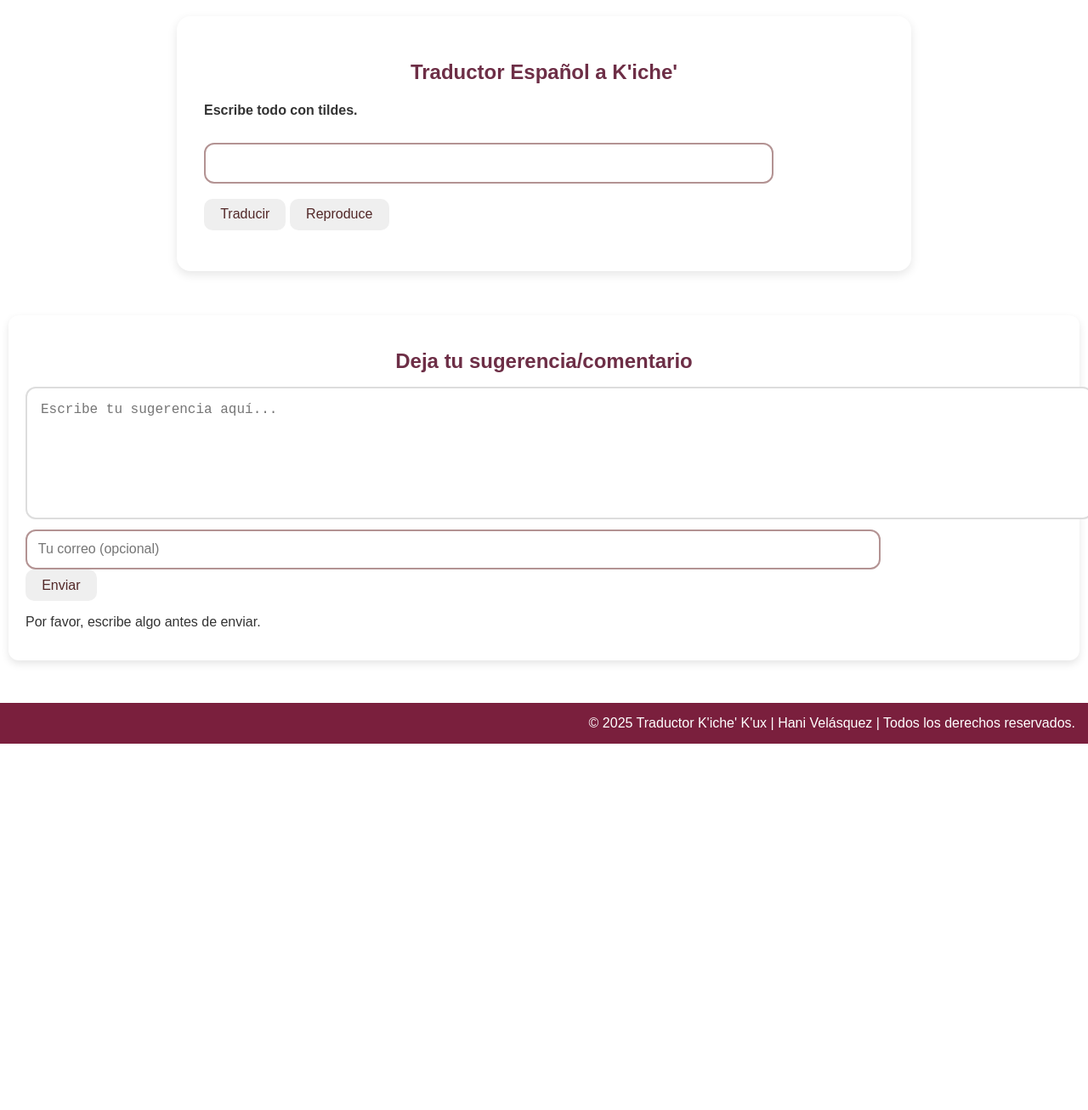
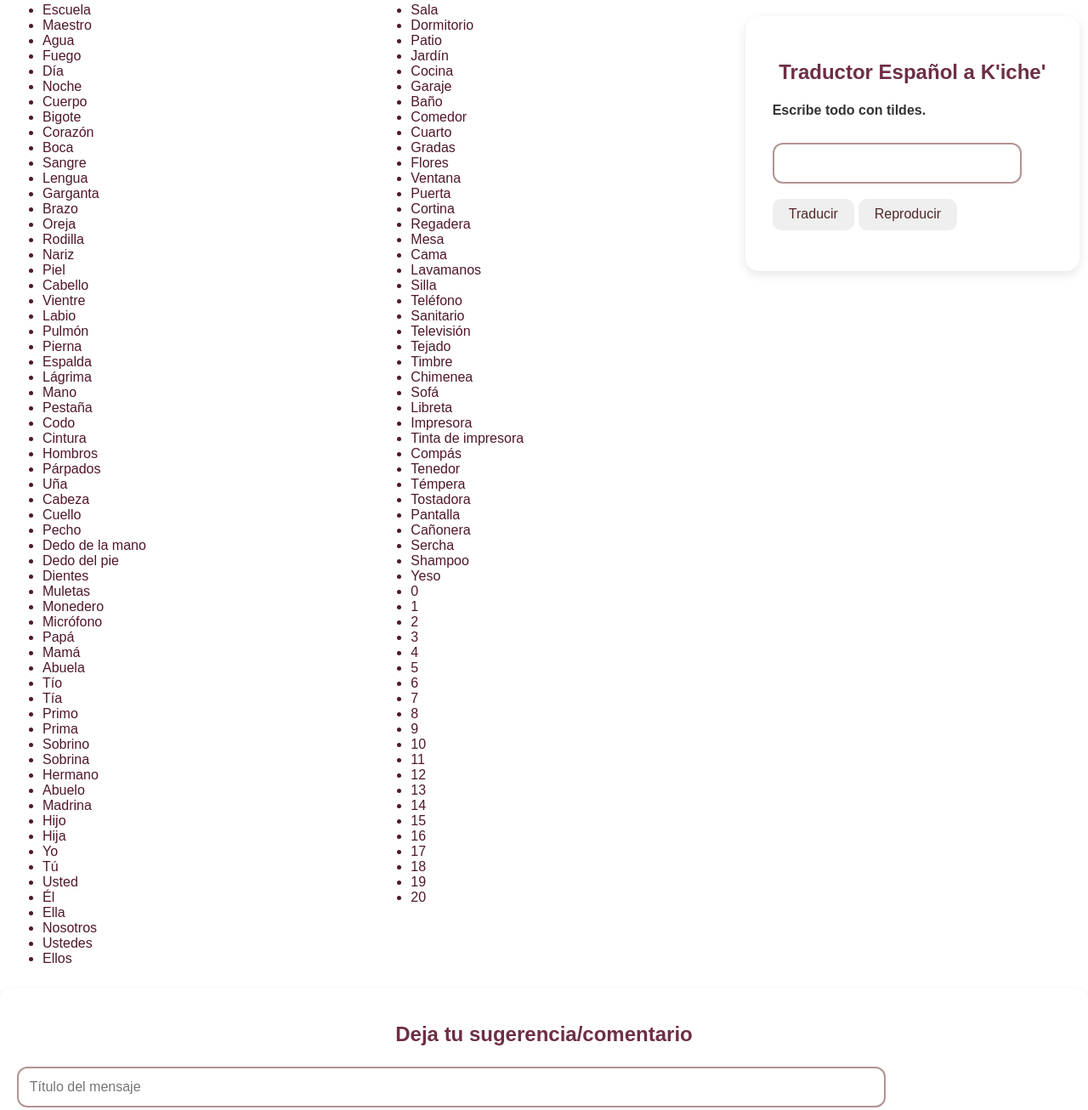
Before and after one commit to hprim/Nuevo_traductor-, a plain HTML site: page traducot.html in a window 1280 px wide. Shown: the part 118-1424 px from the top of the page at 85% size. Before the commit the page ends 993 px from the top, so only its background shows below. Drawn offline with nearby package versions, Linux system fonts and the light colour scheme.

Commit message:
traductor

```diff
--- a/audio.js
+++ /dev/null
@@ -1,8 +0,0 @@
-function reproducir() {
-    const texto = document.getElementById("resultado").textContent;
-    if (texto.trim() !== "") {
-      const speech = new SpeechSynthesisUtterance(texto);
-      speech.lang = "quc-GT";
-      window.speechSynthesis.speak(speech);
-    }
-  }
--- a/traducor.js
+++ b/audio/traducor.js
@@ -1,11 +1,4 @@
 const diccionario = {
-  "tía" : "Ch'utinan",
-  "primo(a)":"Ukab' achalaxik" ,
-  "sobrino(a)":"Ikaq'",
-  "padrino":"Yuwa'chinb'ej, tatyox" ,
-  "hola": "saqarik",
-  "adiós": "chʼabʼej",
-  "comida": "wa",
   "casa": "ja",
   "escuela": "nimajay",
   "maestro": "tijoxel",
@@ -13,10 +6,7 @@ const diccionario = {
   "fuego": "kʼaq",
   "día": "qʼij",
   "noche": "aqʼabʼ",
-  "mamá": "nan",
-  "papá": "Tat" ,
   "cuerpo":"B'aqil, Ch'akul",
-  "hueso":"B'aq",
   "bigote":"Ismachi'",
   "corazón":"Anima'",
   "boca":"Chi'aj",
@@ -24,7 +14,6 @@ const diccionario = {
   "lengua":"Aq'",
   "garaganta": "Qulaj",
   "brazo":"Talab', Teleb'",
-  "ojo":"B'oq'ochaj",
   "oreja":"Xikinaj",
   "rodilla":"Ch'ek",
   "nariz":"Tza'maj",
@@ -99,6 +88,20 @@ const diccionario = {
   "muletas":"Jekb'inb'äl",
   "monedero":"Pwaqb'äl",
   "micrófono":"Taqb'äl",
+  "papá":"Tat",
+  "mamá":"Nan",
+  "abuela":"Nimnan,mam",
+  "tío":"Ch'utitat",
+  "Tía":"Ch'utinan",
+  "primo":"Ukab'achalaxik",
+  "prima":"Ukab'achalaxik",
+  "sobrino":"Ikaq'",
+  "sobrina":"Ikaq'",
+  "hermano":"Achalal",
+  "Abuelo":"Tatanol, mam",
+  "madrina":"Na'chinb'el, yo'x nan",
+  "hijo":"K'ajol",
+  "hija":"Mia'l",
   "0":"Majun",
   "1":"Jun",
   "2":"Kab'",
@@ -121,15 +124,32 @@ const diccionario = {
   "19":"B'elejlajuj",
   "20":"Juk'al"
 };
+let ultimaPalabra = ""; // guardará la última palabra traducida
 
 function traducir() {
   const palabra = document.getElementById("input-word").value.toLowerCase().trim();
   const resultado = document.getElementById("resultado");
+  const btnAudio = document.getElementById("btnAudio");
 
-  if (palabra in diccionario) {
-    resultado.textContent = ` En Kiche' ${palabra} es: "${diccionario[palabra]}"`;
+  if (diccionario[palabra]) {
+    const traduccion = diccionario[palabra];
+    resultado.textContent = `En K'iche' "${palabra}" es: "${traduccion}"`;
+    ultimaPalabra = palabra; // guarda la palabra actual para el audio
+    btnAudio.disabled = false; // habilita el botón de reproducir
   } else {
-    resultado.textContent = " Palabra no encontrada en el diccionario. Asegúrese de que la palabra esté escrita correctamente.";
-    document.getElementById("texto").value = "";
+    resultado.textContent = "Palabra no encontrada. Verifique la ortografía.";
+    btnAudio.disabled = true;
+    ultimaPalabra = "";
   }
 }
+
+// 🎧 Función separada para reproducir audio
+function reproducir() {
+  if (ultimaPalabra) {
+    const audio = new Audio(`audio/${diccionario[ultimaPalabra]}.mp3`);
+
+    audio.play();
+  } else {
+    alert("Primero traduce una palabra para reproducir su audio.");
+  }
+}
--- a/mensaje.js
+++ b/mensaje.js
@@ -1,37 +1,37 @@
 document.addEventListener("DOMContentLoaded", function() {
   // Inicializar EmailJS con tu clave pública
-  emailjs.init("gWO-QHs3JzIYOzqL2");
+  emailjs.init("4e_P7G-2erCGU7xXR");
 
-  // Capturar el formulario
   const form = document.getElementById("sugerencia-form");
   const estado = document.getElementById("estado");
 
-  // Escuchar el envío del formulario
   form.addEventListener("submit", function(e) {
     e.preventDefault();
 
-    const mensaje = form.message.value.trim();
-    const correo = form.user_email.value.trim();
+    const data = {
+      title: form.title.value.trim(),
+      name: form.name.value.trim(),
+      email: form.email.value.trim(),
+      user_email: form.email.value.trim(),
+      message: form.message.value.trim(),
+      time: new Date().toLocaleString()
+    };
 
-    if (!mensaje) {
-      estado.textContent = "Por favor, escribe algo antes de enviar.";
+
+    if (!data.name || !data.email || !data.message || !data.title) {
+      estado.textContent = "Por favor, completa todos los campos antes de enviar.";
       estado.style.color = "gray";
       return;
     }
 
-    // Enviar usando EmailJS
-    emailjs.send("service_inv4bnn", "template_fb1mz7m", {
-      message: mensaje,
-      user_email: correo
-    })
-    .then(() => {
-      estado.textContent = "✅ ¡Tu sugerencia fue enviada con éxito!";
-      estado.style.color = "green";
-      form.reset();
-    })
-    .catch((error) => {
-      estado.textContent = "❌ Error al enviar: " + error.text;
-      estado.style.color = "red";
-    });
+
+    emailjs.send("service_invSFHK", "template_kigjp5m", data)
+      .then(() => {
+        estado.textContent = "Tu sugerencia fue enviada con éxito";
+        form.reset();
+      })
+      .catch((error) => {
+        estado.textContent = " Error al enviar: " + error.text;
+      });
   });
 });
--- a/traducot.html
+++ b/traducot.html
@@ -7,41 +7,179 @@
     <link rel="stylesheet" href="style.css">
 </head>
 <body>
-    <script src="traducor.js"></script>
+    <script src="audio/traducor.js"></script>
     <script src="audio.js"></script>
     <header>
          <a href="index.html">Pagina principal</a>
          <img src="Traductor de K'iche'.png" alt="150px" width="150px">
         <a href="traducot.html">Traductor</a>
     </header>
+<div style="display: grid; grid-template-columns: 1fr 1fr 1fr ; gap: 20px;">
+
+  <!-- 📘 Columna 1 -->
+  <nav>
+    <ul class="tres-columnas">
+      <li>Escuela</li>
+      <li>Maestro</li>
+      <li>Agua</li>
+      <li>Fuego</li>
+      <li>Día</li>
+      <li>Noche</li>
+      <li>Cuerpo</li>
+      <li>Bigote</li>
+      <li>Corazón</li>
+      <li>Boca</li>
+      <li>Sangre</li>
+      <li>Lengua</li>
+      <li>Garganta</li>
+      <li>Brazo</li>
+      <li>Oreja</li>
+      <li>Rodilla</li>
+      <li>Nariz</li>
+      <li>Piel</li>
+      <li>Cabello</li>
+      <li>Vientre</li>
+      <li>Labio</li>
+      <li>Pulmón</li>
+      <li>Pierna</li>
+      <li>Espalda</li>
+      <li>Lágrima</li>
+      <li>Mano</li>
+      <li>Pestaña</li>
+      <li>Codo</li>
+      <li>Cintura</li>
+      <li>Hombros</li>
+     <li>Párpados</li>
+     <li>Uña</li>
+     <li>Cabeza</li>
+     <li>Cuello</li>
+     <li>Pecho</li>
+     <li>Dedo de la mano</li>
+     <li>Dedo del pie</li>
+     <li>Dientes</li>
+     <li>Muletas</li>
+      <li>Monedero</li>
+      <li>Micrófono</li>
+      <li>Papá</li>
+      <li>Mamá</li>
+      <li>Abuela</li>
+      <li>Tío</li>
+      <li>Tía</li>
+      <li>Primo</li>
+      <li>Prima</li>
+      <li>Sobrino</li>
+      <li>Sobrina</li>
+      <li>Hermano</li>
+      <li>Abuelo</li>
+      <li>Madrina</li>
+      <li>Hijo</li>
+      <li>Hija</li>
+      <li>Yo</li>
+      <li>Tú</li>
+      <li>Usted</li>
+      <li>Él</li>
+      <li>Ella</li>
+      <li>Nosotros</li>
+      <li>Ustedes</li>
+      <li>Ellos</li>
+    </ul>
+  </nav>
+
+  <!-- 📘 Columna 2 -->
+  <nav>
+    <ul class="tres-columnas">
+     <li>Sala</li>
+     <li>Dormitorio</li>
+     <li>Patio</li>
+     <li>Jardín</li>
+     <li>Cocina</li>
+     <li>Garaje</li>
+     <li>Baño</li>
+     <li>Comedor</li>
+     <li>Cuarto</li>
+     <li>Gradas</li>
+     <li>Flores</li>
+     <li>Ventana</li>
+     <li>Puerta</li>
+     <li>Cortina</li>
+     <li>Regadera</li>
+     <li>Mesa</li>
+     <li>Cama</li>
+     <li>Lavamanos</li>
+     <li>Silla</li>
+     <li>Teléfono</li>
+     <li>Sanitario</li>
+     <li>Televisión</li>
+     <li>Tejado</li>
+     <li>Timbre</li>
+     <li>Chimenea</li>
+     <li>Sofá</li>
+     <li>Libreta</li>
+     <li>Impresora</li>
+     <li>Tinta de impresora</li>
+     <li>Compás</li>
+     <li>Tenedor</li>
+     <li>Témpera</li>
+     <li>Tostadora</li>
+     <li>Pantalla</li>
+     <li>Cañonera</li>
+     <li>Sercha</li>
+     <li>Shampoo</li>
+     <li>Yeso</li>
+     <li>0</li>
+      <li>1</li>
+      <li>2</li>
+      <li>3</li>
+      <li>4</li>
+      <li>5</li>
+      <li>6</li>
+      <li>7</li>
+      <li>8</li>
+      <li>9</li>
+      <li>10</li>
+      <li>11</li>
+      <li>12</li>
+      <li>13</li>
+      <li>14</li>
+      <li>15</li>
+      <li>16</li>
+      <li>17</li>
+      <li>18</li>
+      <li>19</li>
+      <li>20</li>
+    </ul>
+  </nav>
+
   <nav>
     <div class="container">
       <h1>Traductor Español a K'iche'</h1>
       <h4>Escribe todo con tildes.</h4>
-    <input type="text" id="input-word"  />
-    <br> <br>
+      <input type="text" id="input-word" />
+      <br><br>
       <button onclick="traducir()">Traducir</button>
-
-    <button onclick="reproducir()">Reproduce</button>
+      <button onclick="reproducir()">Reproducir</button>
       <br>
       <p id="resultado"></p>
+    </div>
+  </nav>
 
 </div>
-</nav>
- <nav>
+
 <div class="card">
       <h2>Deja tu sugerencia/comentario</h2>
       <form id="sugerencia-form">
-        <textarea name="message" placeholder="Escribe tu sugerencia aquí..." required></textarea><br>
-        <input type="email" name="user_email" placeholder="Tu correo (opcional)"><br>
+        <input type="text" name="title" placeholder="Título del mensaje" required><br>
+        <input type="text" name="name" placeholder="Tu nombre" required><br>
+        <input type="email" name="email" placeholder="Tu correo electrónico" required><br>
+        <textarea name="message" placeholder="Escribe tu sugerencia aquí" required></textarea><br>
         <button type="submit">Enviar</button>
       </form>
-      <p id="estado">Por favor, escribe algo antes de enviar.</p>
+      <p id="estado">Por favor, completa todos los campos antes de enviar.</p>
     </div>
-  </nav>
+   <script type="text/javascript" src="https://cdn.jsdelivr.net/npm/@emailjs/browser@4/dist/email.min.js"></script>
+    <script src="mensaje.js"></script>
+ <nav>
 
-  <script src="mensaje.js"></script>
- <body>
 <footer>
     © 2025 Traductor K'iche' K'ux | Hani Velásquez | Todos los derechos reservados.
   </footer>
```
Also changed, not shown: style.css (line endings or trailing spaces), 12 other files. Lines whose indentation alone changed are shown as unchanged.
